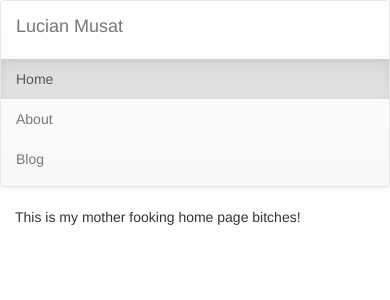
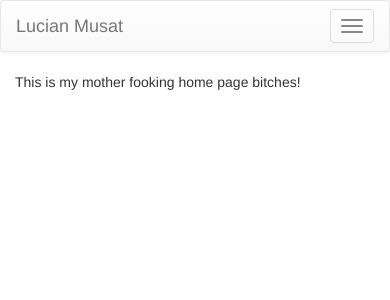
Before and after one commit to lucianmusat/website, a Django app: page / in a window 390 px wide. Shown: the top 300 px of the page. Run offline with Django 3.2, Linux system fonts and the light colour scheme; data comes from the database, SQL or seed files in the repository; some libraries are stand-ins or nearby versions.

Commit message:
Add navigation button for mobile. Add custom 404 page.

```diff
--- a/index/templates/index/template.html
+++ b/index/templates/index/template.html
@@ -8,7 +8,7 @@
 
     <!-- Optional theme -->
     <link rel="stylesheet" href="https://maxcdn.bootstrapcdn.com/bootstrap/3.3.7/css/bootstrap-theme.min.css" integrity="sha384-rHyoN1iRsVXV4nD0JutlnGaslCJuC7uwjduW9SVrLvRYooPp2bWYgmgJQIXwl/Sp" crossorigin="anonymous">
-
+    <script src="http://code.jquery.com/jquery-1.12.4.min.js"></script>
     <!-- Latest compiled and minified JavaScript -->
     <script src="https://maxcdn.bootstrapcdn.com/bootstrap/3.3.7/js/bootstrap.min.js" integrity="sha384-Tc5IQib027qvyjSMfHjOMaLkfuWVxZxUPnCJA7l2mCWNIpG9mGCD8wGNIcPD7Txa" crossorigin="anonymous"></script>
 </head>
@@ -16,11 +16,18 @@
 <nav class="navbar navbar-default">
     <div class="container-fluid">
         <div class="navbar-header">
+            <button type="button" class="navbar-toggle" data-toggle="collapse" data-target="#main-nav">
+                <span class="icon-bar"></span>
+                <span class="icon-bar"></span>
+                <span class="icon-bar"></span>
+            </button>
             <a class="navbar-brand" href="{% url 'index' %}">Lucian Musat</a>
         </div>
-        <ul class="nav navbar-nav">
-        {% block navbar %}{% endblock %}
-        </ul>
+        <div class="collapse navbar-collapse" id="main-nav">
+            <ul class="nav navbar-nav">
+                {% block navbar %}{% endblock %}
+            </ul>
+        </div>
     </div>
 </nav>
 <div class="container-fluid">
--- a/lucianmusat/settings.py
+++ b/lucianmusat/settings.py
@@ -23,7 +23,7 @@ BASE_DIR = os.path.dirname(os.path.dirname(os.path.abspath(__file__)))
 SECRET_KEY = '397@nf7ut642m2*$*u((2ih&fnl(qa33_!c__@u2h62oz0=h6f'
 
 # SECURITY WARNING: don't run with debug turned on in production!
-DEBUG = True
+DEBUG = False
 
 ALLOWED_HOSTS = ['localhost', '0.0.0.0', '192.168.0.1', '127.0.0.1', '213.46.144.180']
 
```
Also changed, not shown: index/templates/404.html (added, +11 -0 lines).
